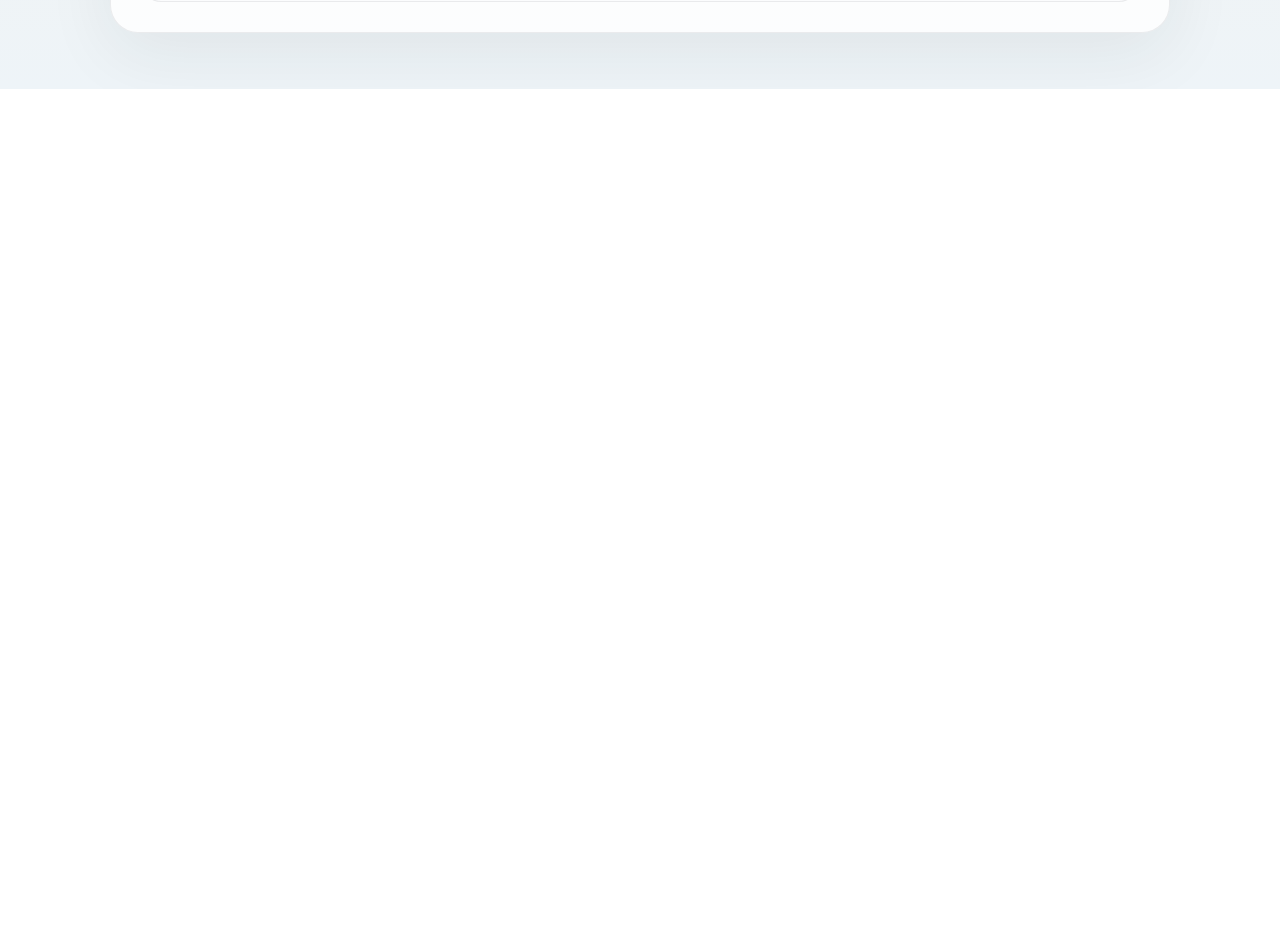
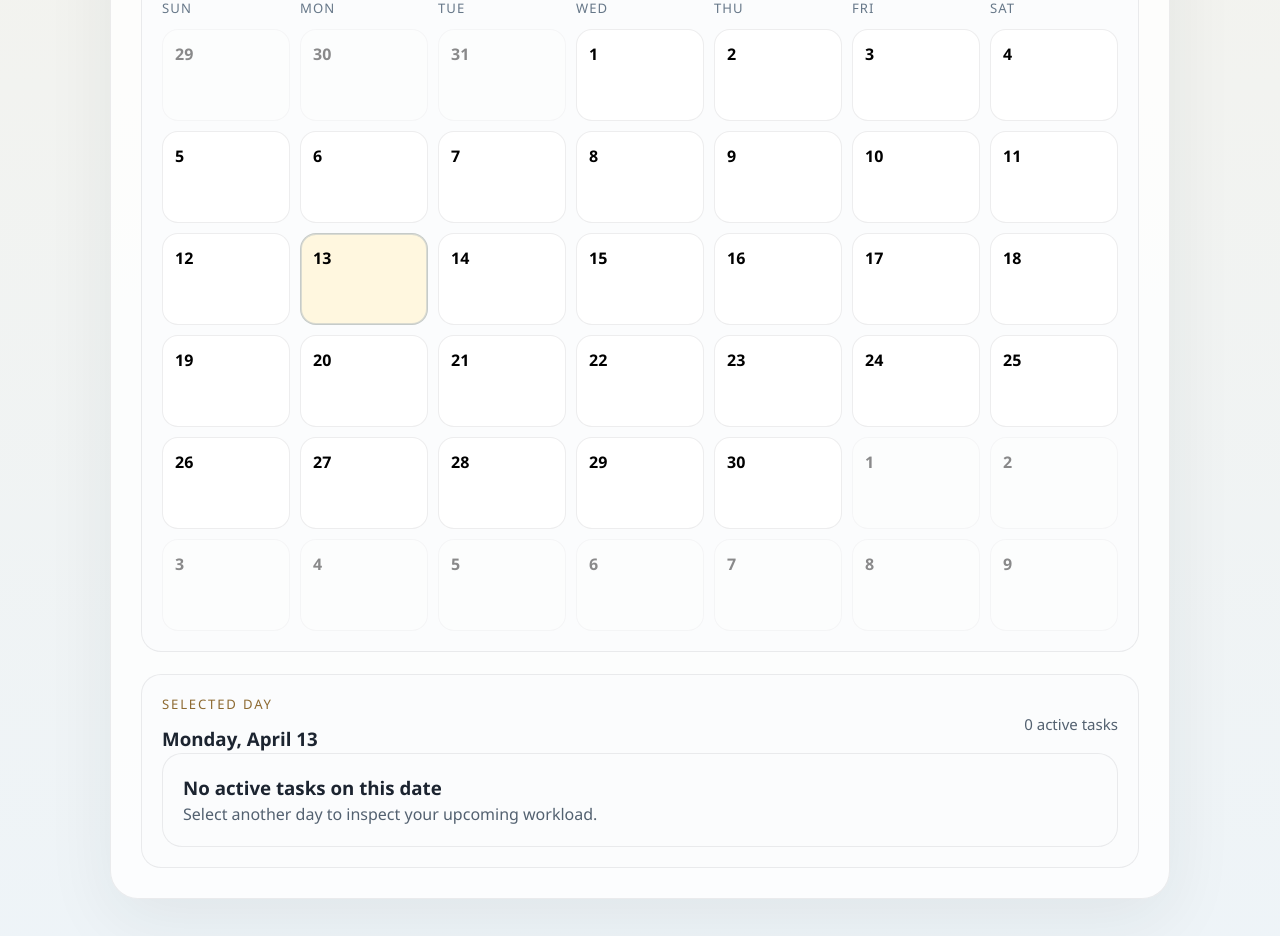
Before and after one commit to mordenkainennn/ZenWhen, a Vue app: page /calendar in a window 1280 px wide. Shown: the part 780-1716 px from the top of the page. Before the commit the page ends 869 px from the top, so only its background shows below. Built offline with nearby package versions, Linux system fonts and the light colour scheme.

Commit message:
feat: build simplified calendar month view
Replace the calendar placeholder with a working month
grid that supports month navigation and highlights
daily task distribution.

Add selected-day task details and shared date helpers
to make the review and planning layers more useful.

```diff
--- a/src/pages/CalendarPage.vue
+++ b/src/pages/CalendarPage.vue
@@ -1,15 +1,64 @@
 <script setup lang="ts">
-import { onMounted } from "vue";
+import { computed, onMounted, ref } from "vue";
 import PageHeader from "@/components/PageHeader.vue";
 import { useTaskStore } from "@/stores/task";
+import {
+  addMonths,
+  formatDateTime,
+  formatLongDate,
+  formatMonthLabel,
+  getMonthGrid,
+  nowIso,
+  toDateKey,
+  todayKey,
+} from "@/utils/date";
 
 const taskStore = useTaskStore();
+const visibleMonth = ref(nowIso());
+const selectedDateKey = ref(todayKey());
 
 onMounted(() => {
   if (!taskStore.tasks.length) {
     void taskStore.loadTasks();
   }
 });
+
+const calendarDays = computed(() => getMonthGrid(visibleMonth.value));
+
+const activeTasks = computed(() =>
+  taskStore.tasks
+    .filter((task) => !task.completed && !task.archived)
+    .sort((left, right) => left.dueAt.localeCompare(right.dueAt)),
+);
+
+const taskCountByDay = computed(() => {
+  const counts = new Map<string, number>();
+
+  for (const task of activeTasks.value) {
+    const key = toDateKey(task.dueAt);
+    counts.set(key, (counts.get(key) ?? 0) + 1);
+  }
+
+  return counts;
+});
+
+const selectedDayTasks = computed(() =>
+  activeTasks.value.filter((task) => toDateKey(task.dueAt) === selectedDateKey.value),
+);
+
+const selectedDayLabel = computed(() => formatLongDate(selectedDateKey.value));
+
+function showPreviousMonth() {
+  visibleMonth.value = addMonths(visibleMonth.value, -1);
+}
+
+function showNextMonth() {
+  visibleMonth.value = addMonths(visibleMonth.value, 1);
+}
+
+function selectDay(dateKey: string) {
+  selectedDateKey.value = dateKey;
+}
 </script>
 
 <template>
@@ -19,9 +68,69 @@ onMounted(() => {
       description="A simplified time-distribution view for spotting busy days."
     />
 
-    <div class="empty-state">
-      <h3>Calendar view is planned as a simplified month view</h3>
-      <p>The route is wired, and the next step is rendering task distribution by date.</p>
-    </div>
+    <section class="calendar-shell">
+      <div class="calendar-toolbar">
+        <button class="secondary-button" type="button" @click="showPreviousMonth">Previous</button>
+        <h3>{{ formatMonthLabel(visibleMonth) }}</h3>
+        <button class="secondary-button" type="button" @click="showNextMonth">Next</button>
+      </div>
+
+      <div class="calendar-weekdays">
+        <span>Sun</span>
+        <span>Mon</span>
+        <span>Tue</span>
+        <span>Wed</span>
+        <span>Thu</span>
+        <span>Fri</span>
+        <span>Sat</span>
+      </div>
+
+      <div class="calendar-grid">
+        <button
+          v-for="day in calendarDays"
+          :key="day.key"
+          class="calendar-day"
+          :class="{
+            'calendar-day-outside': !day.isCurrentMonth,
+            'calendar-day-selected': selectedDateKey === day.key,
+            'calendar-day-today': day.key === todayKey(),
+          }"
+          type="button"
+          @click="selectDay(day.key)"
+        >
+          <span class="calendar-day-number">{{ day.dayNumber }}</span>
+          <span v-if="taskCountByDay.get(day.key)" class="calendar-day-count">
+            {{ taskCountByDay.get(day.key) }} task<span v-if="taskCountByDay.get(day.key)! > 1">s</span>
+          </span>
+        </button>
+      </div>
+    </section>
+
+    <section class="day-panel">
+      <header class="day-panel-header">
+        <div>
+          <p class="page-kicker">Selected Day</p>
+          <h3>{{ selectedDayLabel }}</h3>
+        </div>
+        <p class="day-panel-summary">
+          {{ selectedDayTasks.length }} active task<span v-if="selectedDayTasks.length !== 1">s</span>
+        </p>
+      </header>
+
+      <div v-if="selectedDayTasks.length" class="day-task-list">
+        <article v-for="task in selectedDayTasks" :key="task.id" class="day-task-card">
+          <div class="day-task-top">
+            <h4>{{ task.title }}</h4>
+            <RouterLink class="task-edit-link" :to="`/tasks/${task.id}/edit`">Edit</RouterLink>
+          </div>
+          <p v-if="task.notes" class="task-notes">{{ task.notes }}</p>
+          <p class="day-task-meta">Due {{ formatDateTime(task.dueAt) }}</p>
+        </article>
+      </div>
+      <div v-else class="empty-state">
+        <h3>No active tasks on this date</h3>
+        <p>Select another day to inspect your upcoming workload.</p>
+      </div>
+    </section>
   </section>
 </template>
--- a/src/styles/main.css
+++ b/src/styles/main.css
@@ -174,6 +174,93 @@ button {
   border: 1px solid rgba(51, 92, 145, 0.14);
 }
 
+.calendar-shell,
+.day-panel {
+  padding: 20px;
+  border-radius: 20px;
+  border: 1px solid rgba(28, 36, 48, 0.08);
+  background: rgba(251, 252, 253, 0.92);
+}
+
+.calendar-toolbar,
+.day-panel-header,
+.day-task-top {
+  display: flex;
+  align-items: center;
+  justify-content: space-between;
+  gap: 12px;
+}
+
+.calendar-toolbar h3,
+.day-panel-header h3,
+.day-task-card h4 {
+  margin: 0;
+}
+
+.calendar-weekdays,
+.calendar-grid {
+  display: grid;
+  grid-template-columns: repeat(7, minmax(0, 1fr));
+  gap: 10px;
+}
+
+.calendar-weekdays {
+  margin: 18px 0 10px;
+  color: #667788;
+  font-size: 0.82rem;
+  text-transform: uppercase;
+  letter-spacing: 0.08em;
+}
+
+.calendar-day {
+  min-height: 92px;
+  padding: 12px;
+  border: 1px solid rgba(28, 36, 48, 0.08);
+  border-radius: 16px;
+  background: #fff;
+  display: flex;
+  flex-direction: column;
+  align-items: flex-start;
+  justify-content: space-between;
+  text-align: left;
+}
+
+.calendar-day-outside {
+  opacity: 0.45;
+}
+
+.calendar-day-selected {
+  border-color: rgba(51, 92, 145, 0.28);
+  box-shadow: inset 0 0 0 1px rgba(51, 92, 145, 0.18);
+}
+
+.calendar-day-today {
+  background: #fff7df;
+}
+
+.calendar-day-number {
+  font-weight: 700;
+}
+
+.calendar-day-count,
+.day-panel-summary,
+.day-task-meta {
+  color: #536170;
+  font-size: 0.94rem;
+}
+
+.day-task-list {
+  display: grid;
+  gap: 12px;
+}
+
+.day-task-card {
+  padding: 16px;
+  border-radius: 16px;
+  border: 1px solid rgba(28, 36, 48, 0.08);
+  background: #fff;
+}
+
 .task-list {
   display: grid;
   gap: 16px;
@@ -305,4 +392,25 @@ button {
     align-items: flex-start;
     flex-direction: column;
   }
+
+  .calendar-weekdays,
+  .calendar-grid {
+    gap: 6px;
+  }
+
+  .calendar-day {
+    min-height: 74px;
+    padding: 10px;
+  }
+
+  .calendar-day-count {
+    font-size: 0.78rem;
+  }
+
+  .calendar-toolbar,
+  .day-panel-header,
+  .day-task-top {
+    align-items: flex-start;
+    flex-direction: column;
+  }
 }
--- a/src/utils/date.ts
+++ b/src/utils/date.ts
@@ -2,6 +2,10 @@ import dayjs from "dayjs";
 
 export function nowIso() {
   return dayjs().toISOString();
+}
+
+export function todayKey() {
+  return dayjs().format("YYYY-MM-DD");
 }
 
 export function formatDateTime(value: string) {
@@ -12,6 +16,38 @@ export function formatLocalInputDateTime(value: string) {
   return dayjs(value).format("YYYY-MM-DDTHH:mm");
 }
 
+export function formatMonthLabel(value: string) {
+  return dayjs(value).format("MMMM YYYY");
+}
+
+export function formatLongDate(value: string) {
+  return dayjs(value).format("dddd, MMMM D");
+}
+
+export function toDateKey(value: string) {
+  return dayjs(value).format("YYYY-MM-DD");
+}
+
 export function addDays(value: string, days: number) {
   return dayjs(value).add(days, "day").toISOString();
 }
+
+export function addMonths(value: string, months: number) {
+  return dayjs(value).add(months, "month").toISOString();
+}
+
+export function getMonthGrid(value: string) {
+  const monthStart = dayjs(value).startOf("month");
+  const gridStart = monthStart.startOf("week");
+
+  return Array.from({ length: 42 }, (_, index) => {
+    const date = gridStart.add(index, "day");
+
+    return {
+      key: date.format("YYYY-MM-DD"),
+      dayNumber: date.date(),
+      iso: date.toISOString(),
+      isCurrentMonth: date.month() === monthStart.month(),
+    };
+  });
+}
```
